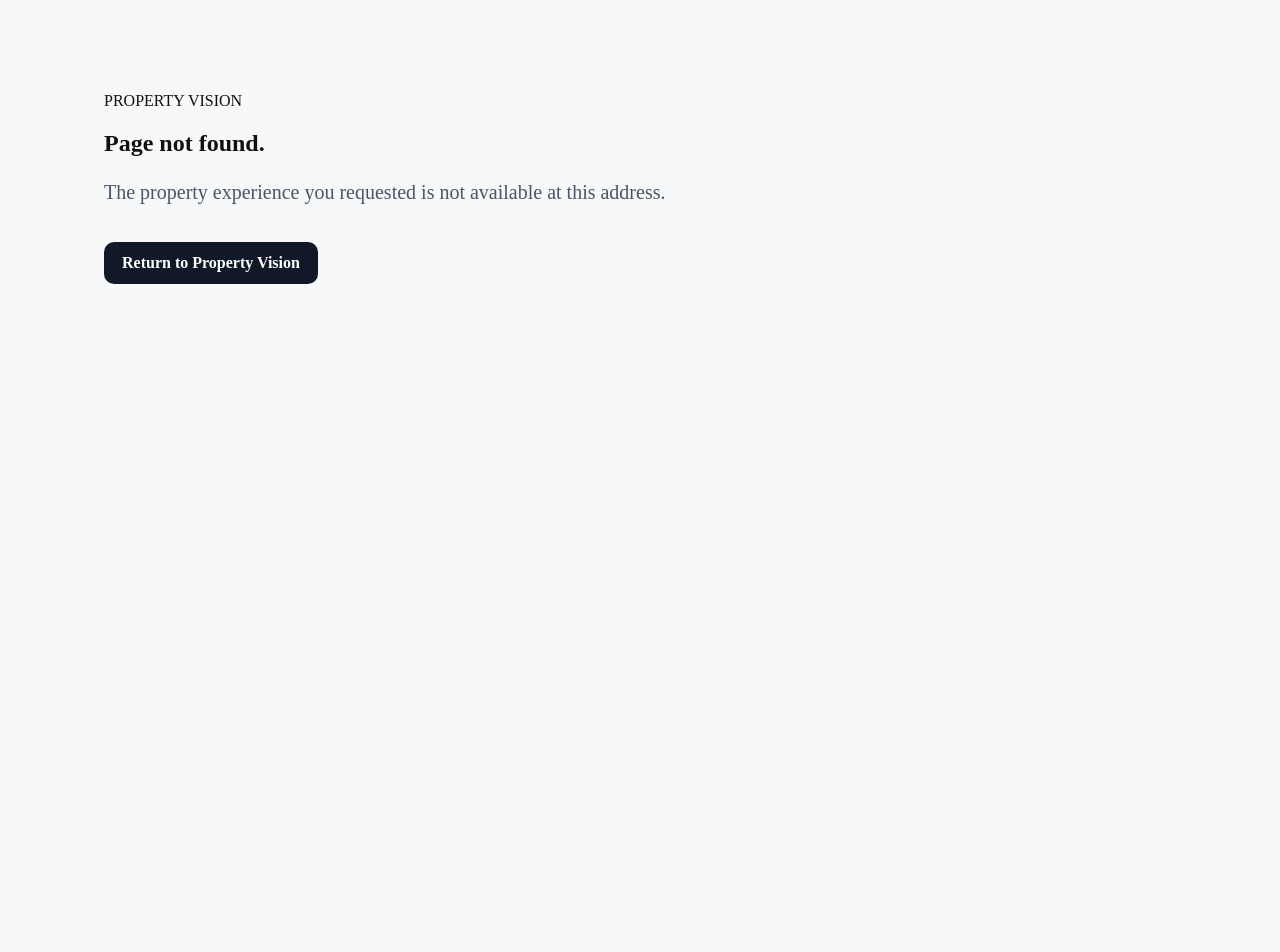
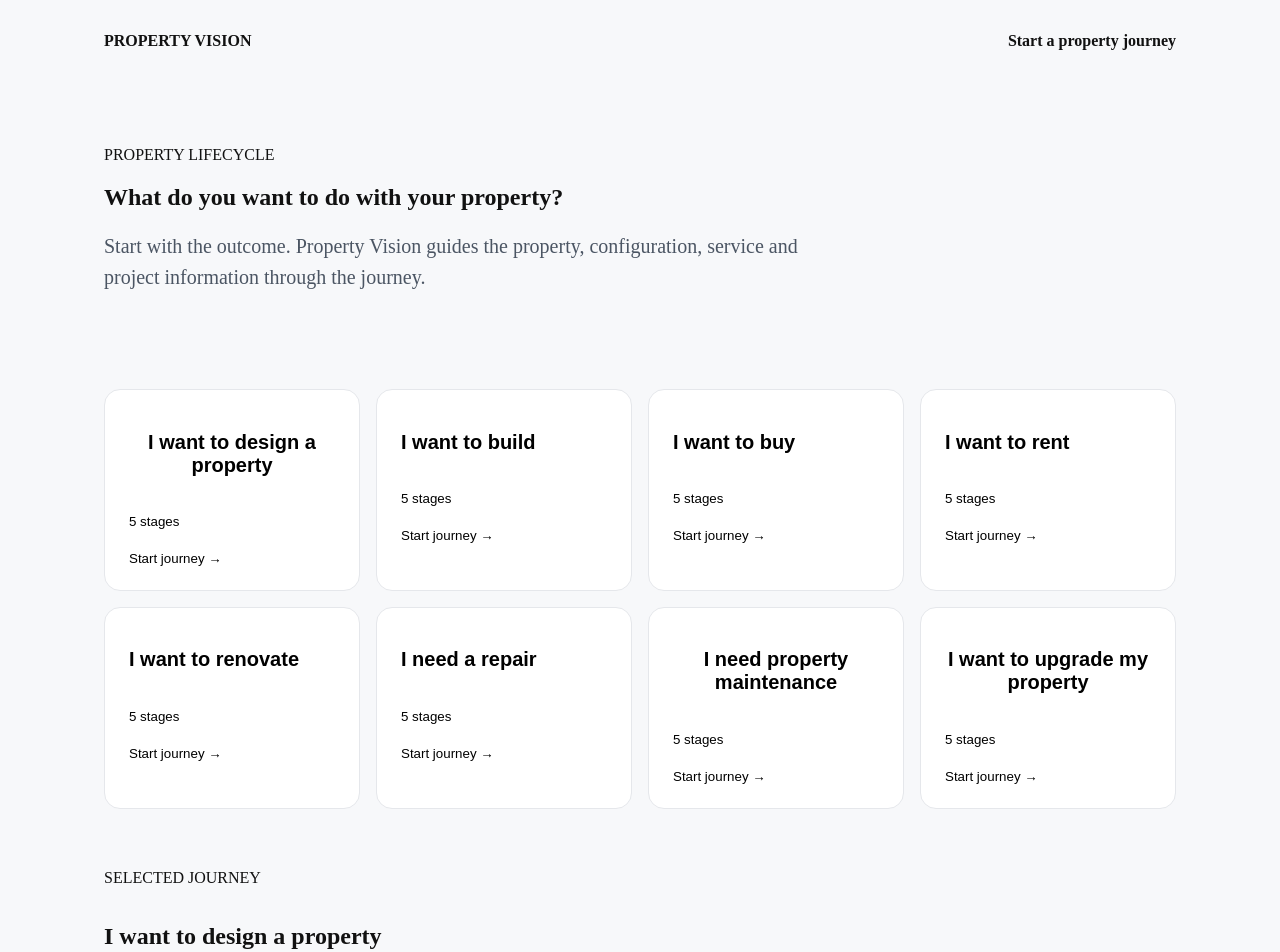
Before and after one commit to stpeter614-netizen/property-vision, a Next.js app: page /start in a window 1280 px wide. Before the commit this address had no page. Shown: the top 952 px of the page. Before the commit the page ends 800 px from the top, so only its background shows below. Built offline with nearby package versions, Linux system fonts and the light colour scheme.

Commit message:
Add Property Vision lifecycle journey entry point

```diff
--- /dev/null
+++ b/app/start/page.tsx
@@ -0,0 +1,44 @@
+'use client';
+
+import { useState } from 'react';
+
+const journeys = [
+  { id:'design', title:'I want to design a property', steps:['Tell us about the plot','Choose rooms, floors and style','Configure materials and finishes','Generate the design brief','Review with professionals'] },
+  { id:'build', title:'I want to build', steps:['Define the property','Create scope and specifications','Estimate materials and cost','Plan project stages','Track construction'] },
+  { id:'buy', title:'I want to buy', steps:['Discover property','Explore the building or home','Compare options','Configure upgrades','Enquire or reserve'] },
+  { id:'rent', title:'I want to rent', steps:['Find a property','Explore it digitally','Compare properties','Enquire','Proceed with the rental process'] },
+  { id:'renovate', title:'I want to renovate', steps:['Describe the existing property','Select areas to change','Define materials and finishes','Build the renovation scope','Request professional delivery'] },
+  { id:'repair', title:'I need a repair', steps:['Describe the problem','Select the property area','Add photos or information','Request a service','Track the work'] },
+  { id:'maintain', title:'I need property maintenance', steps:['Create the property record','Record maintenance needs','Schedule work','Keep service history','Plan preventive maintenance'] },
+  { id:'upgrade', title:'I want to upgrade my property', steps:['Select the area','Explore upgrade options','Compare materials/products','See the cost impact','Save the upgrade plan'] },
+];
+
+export default function StartPage() {
+  const [selected, setSelected] = useState(journeys[0]);
+  return (
+    <main className="shell">
+      <nav className="nav"><a href="/">PROPERTY VISION</a><span>Start a property journey</span></nav>
+      <section className="hero">
+        <div>
+          <p className="eyebrow">PROPERTY LIFECYCLE</p>
+          <h1>What do you want to do with your property?</h1>
+          <p className="lead">Start with the outcome. Property Vision guides the property, configuration, service and project information through the journey.</p>
+        </div>
+      </section>
+      <section className="grid">
+        {journeys.map(j => (
+          <button className="card" key={j.id} onClick={() => setSelected(j)}>
+            <h2>{j.title}</h2>
+            <p>{j.steps.length} stages</p>
+            <span>Start journey →</span>
+          </button>
+        ))}
+      </section>
+      <section>
+        <p className="eyebrow">SELECTED JOURNEY</p>
+        <div className="option"><h2>{selected.title}</h2></div>
+        <div className="grid">{selected.steps.map((step,index) => <div className="card" key={step}><p className="eyebrow">STEP {index+1}</p><h3>{step}</h3></div>)}</div>
+      </section>
+    </main>
+  );
+}
```
